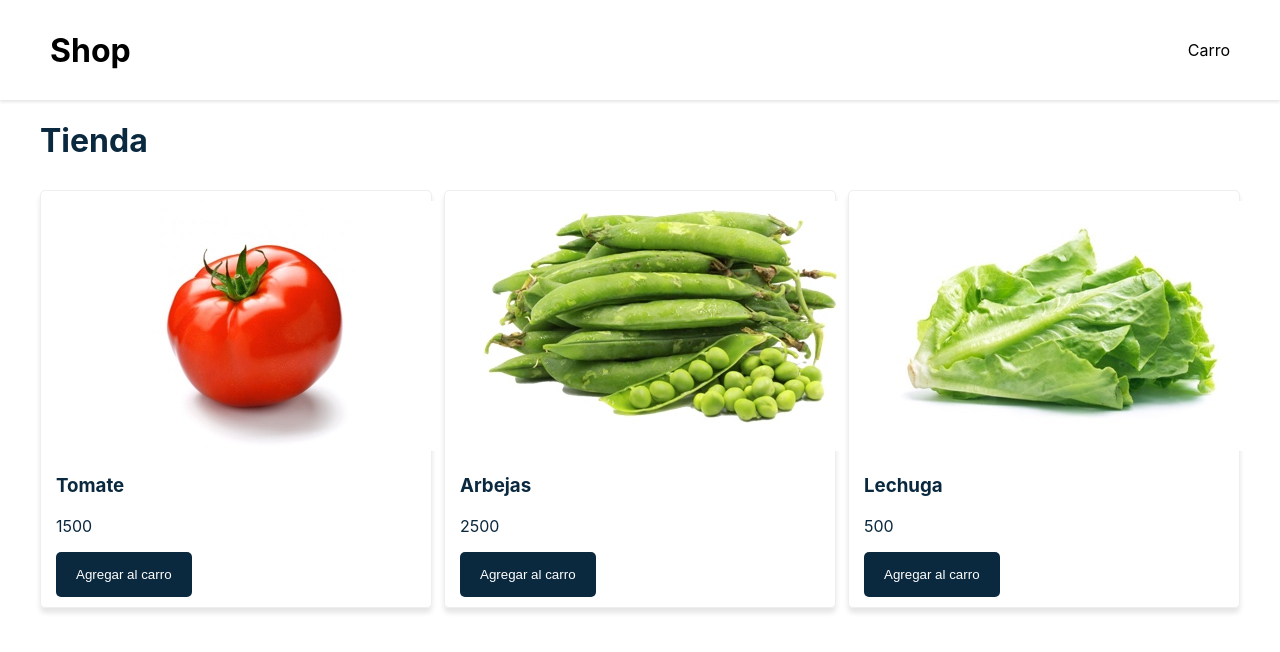
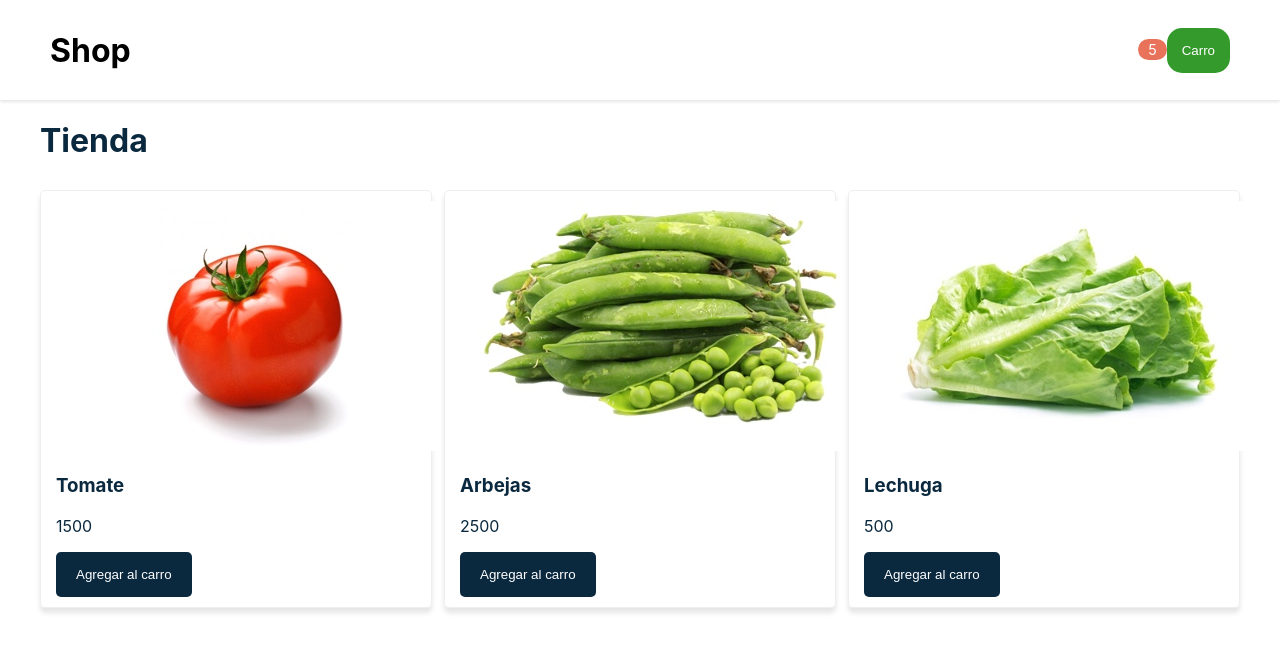
Before and after one commit to alonso1298/CarritoDeCompras_React, a React (Create React App) app: page / in a window 1280 px wide. Shown: the top 652 px of the page. Built offline with nearby package versions, Linux system fonts and the light colour scheme.

Commit message:
Se agrega bubbleAlert

```diff
--- /dev/null
+++ b/src/components/BubbleAlert.js
@@ -0,0 +1,23 @@
+import { Component } from "react";
+
+const styles = {
+    bubbleAlert: {
+        backgroundColor: '#E9725A',
+        borderRadius: '15px',
+        color: '#fff',
+        padding: '2px 10px',
+        fontSize: '0.9rem',
+        width: '20px',
+    }
+}
+class BubbleAlert extends Component {
+    render() {
+        return (
+            <span style={styles.bubbleAlert}>
+                5
+            </span>
+        )
+    }
+}
+
+export default BubbleAlert;
--- /dev/null
+++ b/src/components/Carro.js
@@ -0,0 +1,32 @@
+import { Component } from "react";
+import BubbleAlert from "./BubbleAlert";
+
+const styles = {
+    carro: {
+        backgroundColor: '#359A2C',
+        color: '#fff',
+        border: 'none',
+        padding: '15px',
+        borderRadius: '15px',
+        cursor: 'pointer'
+    },
+    bubble: {
+
+    }
+}
+class Carro extends Component {
+    render() {
+        return (
+            <div>
+                <span style={styles.bubble}>
+                    <BubbleAlert />
+                </span>
+                <button style={styles.carro}>
+                    Carro
+                </button>
+            </div>
+        )
+    }
+}
+
+export default Carro;
--- a/src/components/Navbar.js
+++ b/src/components/Navbar.js
@@ -1,5 +1,6 @@
 import { Component } from "react";
 import Logo from './Logo'
+import Carro from './Carro'
 
 const styles = {
     navbar: {
@@ -18,7 +19,7 @@
         return (
             <nav style={styles.navbar}>
                 <Logo />
-                <p>Carro</p>
+                <Carro/>
             </nav>
         )
     }
```
